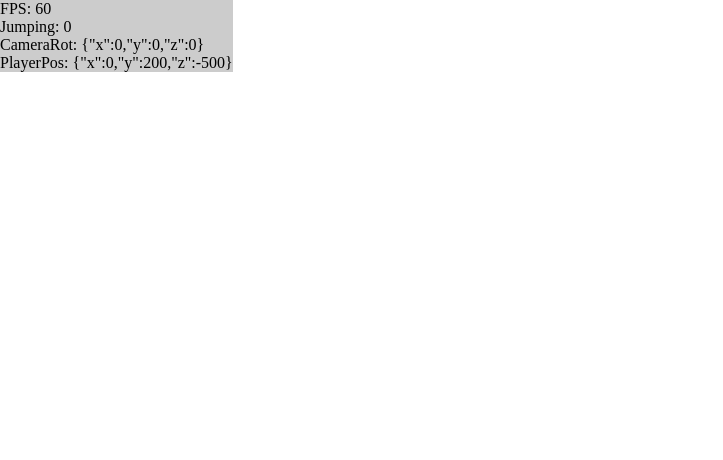
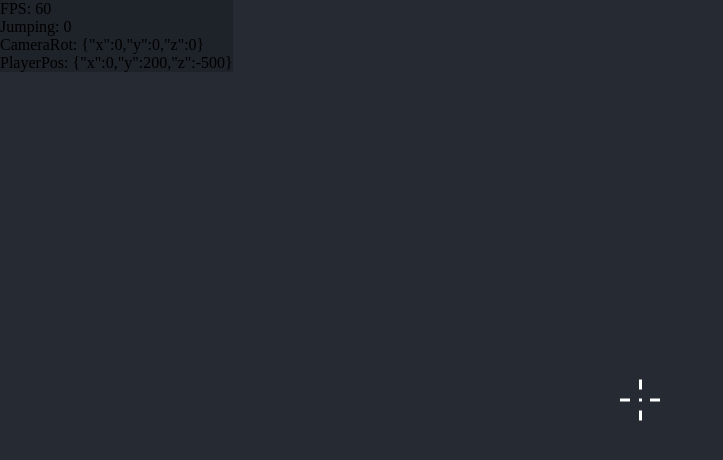
Before and after one commit to Mart100/Yeetoos3D, a website: page client/index.html in a window 1280 px wide. Shown: the whole page, without its empty margins (0-723 px from the left). Drawn offline with nearby package versions, Linux system fonts and the light colour scheme; no server answers.

Commit message:
Darker background color on canvas

```diff
--- a/client/index.css
+++ b/client/index.css
@@ -2,3 +2,6 @@ body {
     margin: 0;
     height: 100%;
 }
+canvas {
+    background-color: #252a33;
+}
```
